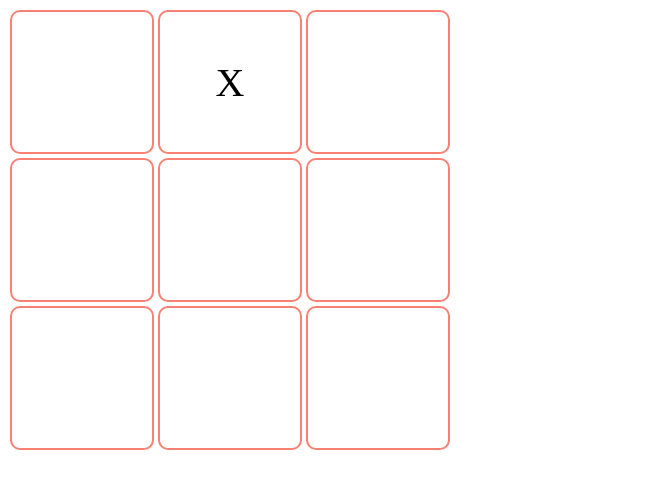
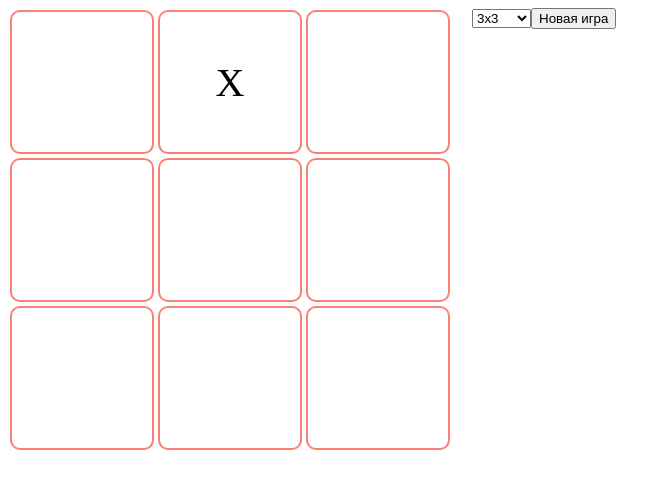
Before and after one commit to Mairo07/TikTakToe, a plain HTML site: page index.html in a window 1280 px wide. Shown: the whole page, without its empty margins (0-669 px from the left). Drawn offline with Linux system fonts and the light colour scheme.

Commit message:
create select function

```diff
--- a/index.js
+++ b/index.js
@@ -1,4 +1,13 @@
 let rootElement = window.document.getElementById("root")
+
+let tableElement = document.createElement("div")
+tableElement.classList.add("table")
+rootElement.appendChild(tableElement)
+
+let statusElement = document.createElement("div")
+statusElement.classList.add("status")
+rootElement.appendChild(statusElement)
+
 
 
 
@@ -16,6 +25,66 @@ let state = [
 
 // let winnerItems = [[0,0],[1,1],[2,2]]
 
+function changeState(a) {
+    state = []
+
+    for (i = 0; i < a; i++) {
+        state.push([])
+        for (j = 0; j < a; j++) {
+            state[i].push(null)
+        }
+
+    }
+
+    render(state, [])
+
+}
+function createNewGameButton() {
+    let newGameButton = document.createElement("button")
+    newGameButton.textContent = "Новая игра"
+    statusElement.appendChild(newGameButton)
+    return newGameButton
+}
+
+function createSelect() {
+    let table3X3 = "3x3"
+    let table4X4 = "4x4"
+    let table5X5 = "5x5"
+    let table10X10 = "10x10"
+    let table15X15 = "15x15"
+
+    let stateOptions = [table3X3, table4X4, table5X5, table10X10, table15X15]
+
+    let selectList = document.createElement("select");
+    statusElement.appendChild(selectList)
+
+    for (i = 0; i < stateOptions.length; i++) {
+        let selectOptions = document.createElement("option")
+        selectOptions.value = stateOptions[i]
+        if (selectOptions.value === table3X3) {
+            selectOptions.selected = "selected"
+        }
+        selectOptions.text = stateOptions[i]
+        selectList.appendChild(selectOptions)
+    }
+
+    selectList.addEventListener("change", function() {
+        if (this.value === table3X3) {
+            changeState(3)
+        } else if (this.value === table4X4) {
+            changeState(4)
+        } else if (this.value === table5X5) {
+            changeState(5)
+        } else if (this.value === table10X10) {
+            changeState(10)
+        } else if (this.value === table15X15) {
+            changeState(15)
+        }
+    })
+
+    return selectList
+
+}
 
 function findWinnerItem(items, y, x) {
 
@@ -32,11 +101,12 @@ function findWinnerItem(items, y, x) {
 
 
 function render(state, item) {
-    rootElement.textContent = ""
+    tableElement.textContent = ""
+
     for (let i = 0; i < state.length; i++) {
         let rowElement = window.document.createElement("div");
         rowElement.classList.add("row");
-        rootElement.appendChild(rowElement)
+        tableElement.appendChild(rowElement)
 
         for (let j = 0; j < state[i].length; j++) {
             let element = createOutline(i, j)
@@ -195,5 +265,6 @@ function createOutline(y, x) {
     return squardElement
 }
 
-
+createSelect()
 render(state, [])
+createNewGameButton()
--- a/style.css
+++ b/style.css
@@ -16,3 +16,13 @@
 .winnerItems {
     background-color: #74992e;
 }
+
+.table {
+    display: inline-block;
+}
+
+.status {
+    display: inline-block;
+    vertical-align: top;
+    padding-left: 20px;
+}
```
